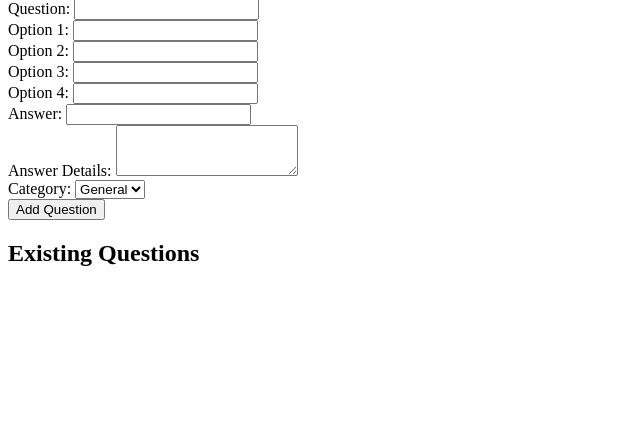
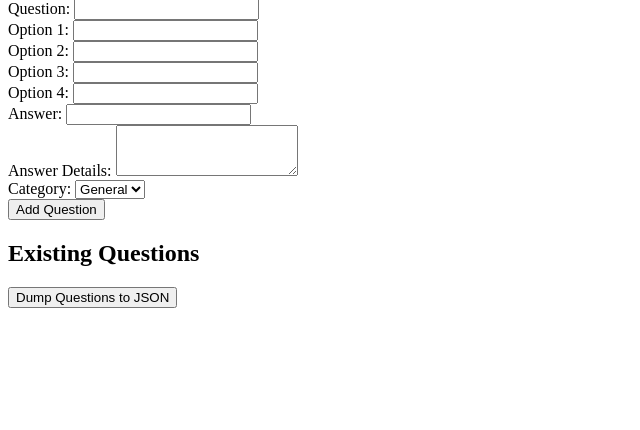
Before and after one commit to mcgarrah/legendary_quick_quiz, a Flask app: page /edit in a window 1280 px wide. Shown: the part 81-511 px from the top of the page, without its empty margins (0-640 px from the left). Run offline with Flask 3, Linux system fonts and the light colour scheme; data comes from the database, SQL or seed files in the repository; data that the repository does not hold is empty.

Commit message:
Add a delete question Add a dump to JSON file option

```diff
--- a/app.py
+++ b/app.py
@@ -1,7 +1,8 @@
-from flask import Flask, render_template, request, jsonify, redirect, url_for
+from flask import Flask, render_template, request, jsonify, redirect, url_for, send_file
 from flask_sqlalchemy import SQLAlchemy
 import json
 import random
+import os
 
 app = Flask(__name__)
 app.config['SQLALCHEMY_DATABASE_URI'] = 'sqlite:///quiz.db'
@@ -146,6 +147,29 @@ def add_question():
     db.session.commit()
     return redirect(url_for('edit'))
 
+@app.route('/delete_question/<int:question_id>', methods=['POST'])
+def delete_question(question_id):
+    question = Question.query.get_or_404(question_id)
+    db.session.delete(question)
+    db.session.commit()
+    return redirect(url_for('edit'))
+
+@app.route('/dump_questions')
+def dump_questions():
+    questions = Question.query.all()
+    questions_list = []
+    for question in questions:
+        questions_list.append({
+            'question': question.question,
+            'options': json.loads(question.options),
+            'answer': question.answer,
+            'answer_details': question.answer_details,
+            'category_id': question.category_id
+        })
+    with open('dumped_questions.json', 'w') as f:
+        json.dump(questions_list, f, indent=4)
+    return send_file('dumped_questions.json', as_attachment=True)
+
 @app.route('/settings')
 def settings():
     timer_setting = Setting.query.filter_by(name='timer_duration').first()
--- a/templates/edit.html
+++ b/templates/edit.html
@@ -48,7 +48,8 @@
     <h2>Existing Questions</h2>
     <ul>
         {% for question in questions %}
-            <li>{{ question.question }} ({{ question.answer }})
+            <li>
+                {{ question.question }} ({{ question.answer }})
                 <ul>
                     {% for option in json.loads(question.options) %}
                         <li>{{ option }}</li>
@@ -57,8 +58,15 @@
                 {% if question.answer_details %}
                     <p><em>{{ question.answer_details }}</em></p>
                 {% endif %}
+                <form action="/delete_question/{{ question.id }}" method="POST" style="display:inline;">
+                    <button type="submit">Delete</button>
+                </form>
             </li>
         {% endfor %}
     </ul>
+
+    <form action="/dump_questions" method="GET">
+        <button type="submit">Dump Questions to JSON</button>
+    </form>
 </body>
 </html>
```
